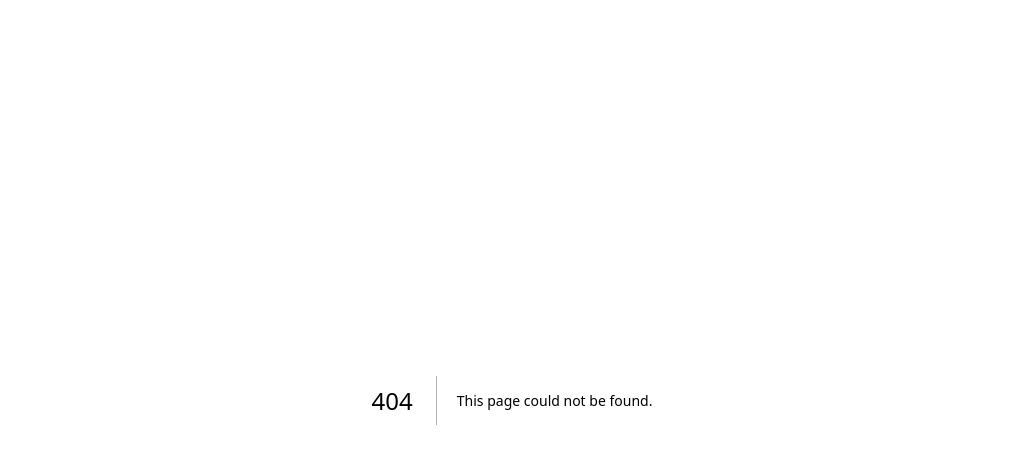
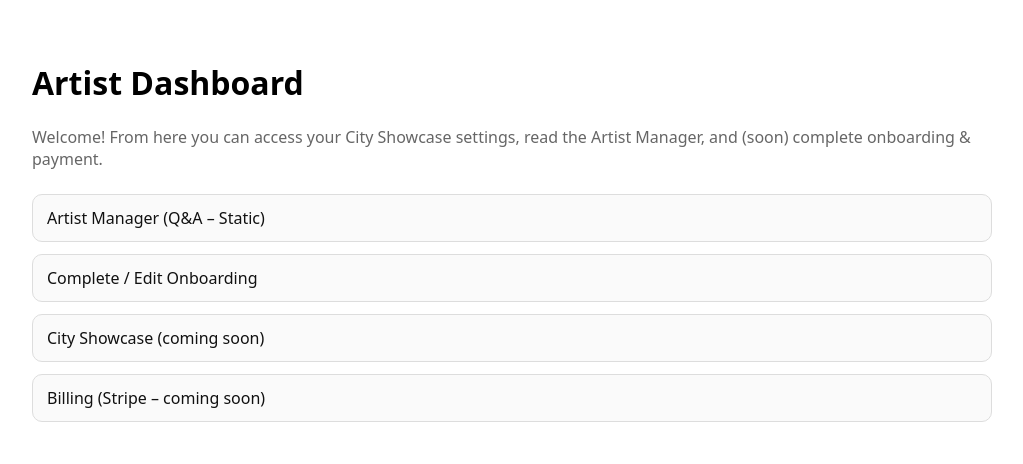
Before and after one commit to theunsignedunderground/uu-main-site, a Next.js app: page /dashboard in a window 1280 px wide. Before the commit this address had no page. Shown: the top 464 px of the page, without its empty margins (128-1151 px from the left). Built offline with nearby package versions, Linux system fonts and the light colour scheme.

Commit message:
Create index.js

```diff
--- /dev/null
+++ b/pages/dashboard/index.js
@@ -0,0 +1,27 @@
+export default function Dashboard() {
+  return (
+    <main style={{padding:"2rem", maxWidth: 960, margin:"0 auto", fontFamily:"system-ui, Arial, sans-serif"}}>
+      <h1>Artist Dashboard</h1>
+      <p style={{color:"#666", marginTop:6}}>
+        Welcome! From here you can access your City Showcase settings, read the Artist Manager, and (soon) complete onboarding & payment.
+      </p>
+
+      <nav style={{display:"grid", gap:12, marginTop:24}}>
+        <a href="/dashboard/artist-manager" style={linkStyle}>Artist Manager (Q&A – Static)</a>
+        <a href="/onboarding" style={linkStyle}>Complete / Edit Onboarding</a>
+        <a href="/dashboard/showcase" style={linkStyle}>City Showcase (coming soon)</a>
+        <a href="/dashboard/billing" style={linkStyle}>Billing (Stripe – coming soon)</a>
+      </nav>
+    </main>
+  );
+}
+
+const linkStyle = {
+  display:"block",
+  padding:"12px 14px",
+  border:"1px solid #ddd",
+  borderRadius:10,
+  background:"#fafafa",
+  textDecoration:"none",
+  color:"#111"
+};
```
